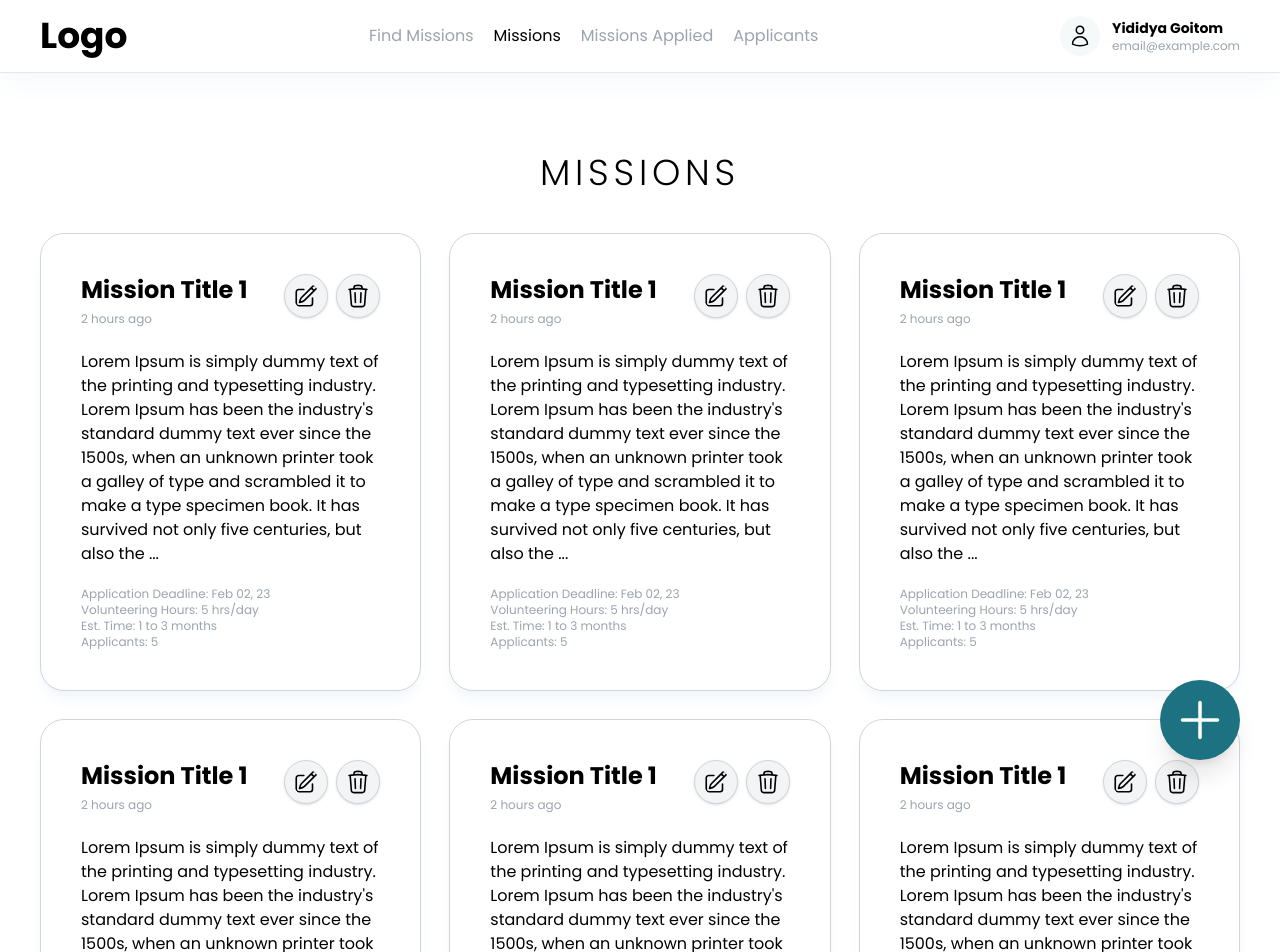
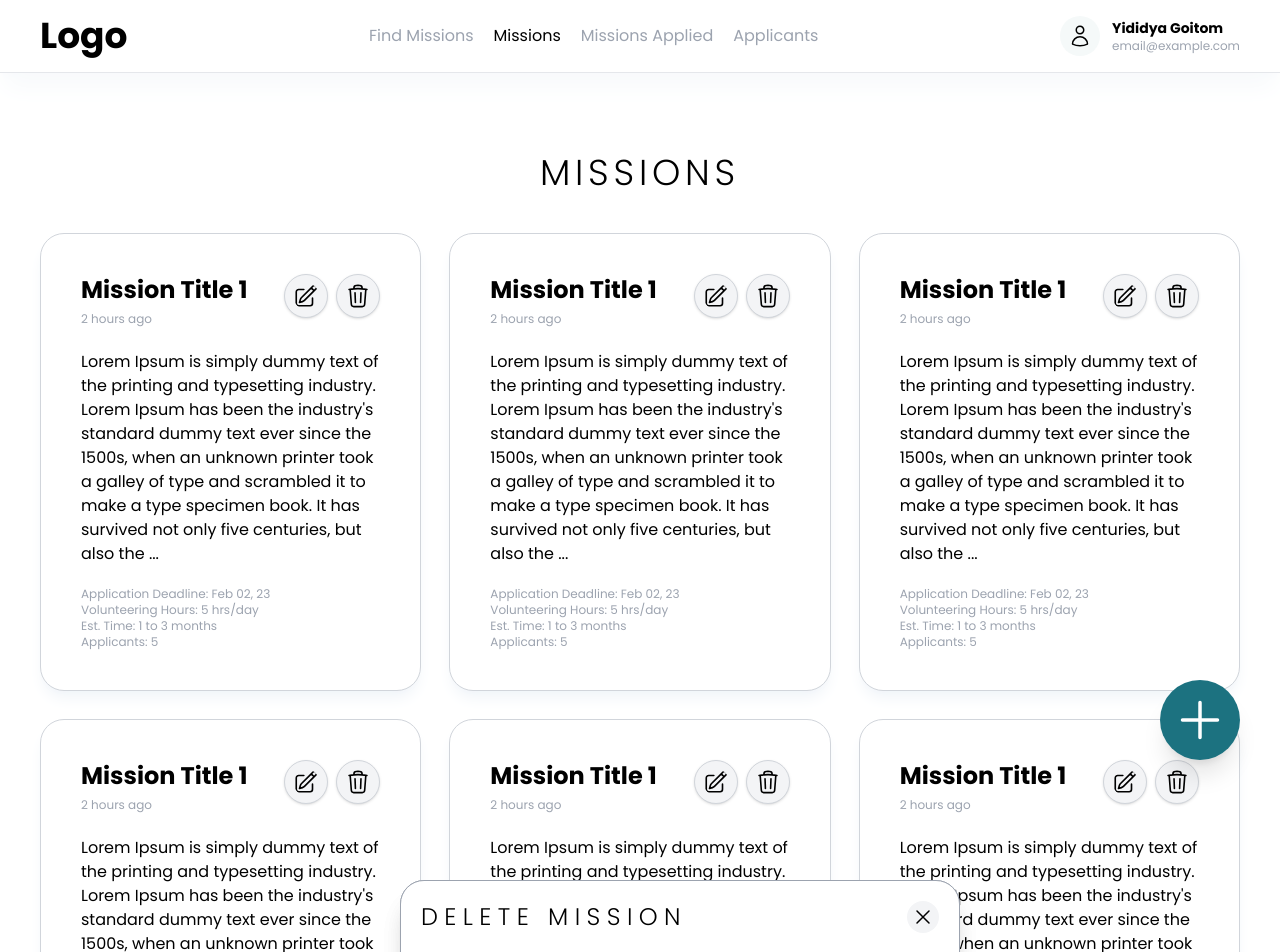
Before and after one commit to Yidu-xSkript/volunteer_connect, a React (Create React App) app in the folder frontend/: page /missions in a window 1280 px wide. Shown: the top 952 px of the page. Built offline with nearby package versions, Linux system fonts and the light colour scheme; a web font is replaced by a local one.

Commit message:
integrated the modal in the mission card component and in the missions page

```diff
--- a/frontend/src/components/cards/mission_org.js
+++ b/frontend/src/components/cards/mission_org.js
@@ -1,9 +1,9 @@
 import { PencilSquareIcon, TrashIcon } from "@heroicons/react/24/outline";
-function OrgMissionCard({id, title, post_human_date, description, deadline, volunteering_hours, est_time, applicants}) {
+// import { useState } from "react";
+// import MissionModal from "../modal/mission";
+
+function OrgMissionCard({id, title, post_human_date, description, deadline, volunteering_hours, est_time, applicants, openEditModal, openDeleteModal}) {
     // Use ID for edit & delete modal.
-
-    const openEditModal = () => {}
-    const openDeleteModal = () => {}
 
     return (
         <div className="rounded-3xl border border-gray-300 shadow-lg shadow-slate-100 p-10 bg-white space-y-5">
--- a/frontend/src/components/specific/side_info_card.js
+++ /dev/null
@@ -1 +0,0 @@
-// For On-Boarding
--- a/frontend/src/pages/missions/index.js
+++ b/frontend/src/pages/missions/index.js
@@ -3,6 +3,10 @@ import AuthLayout from "../../Layout/Auth";
 import { PlusIcon } from "@heroicons/react/24/outline";
 import Button from "../../components/form/button";
 import empty from "../../assets/empty.svg";
+import { useState } from "react";
+import ManageMissionModal from "../../components/modal/manageMission";
+import DeleteMissionModal from "../../components/modal/deleteMission";
+import { disableBodyScroll, enableBodyScroll } from 'body-scroll-lock';
 
 function Mission() {
     const missions = [
@@ -67,7 +71,43 @@ function Mission() {
             description: 'Lorem Ipsum is simply dummy text of the printing and typesetting industry. Lorem Ipsum has been the industry\'s standard dummy text ever since the 1500s, when an unknown printer took a galley of type and scrambled it to make a type specimen book. It has survived not only five centuries, but also the leap into electronic typesetting, remaining essentially unchanged. It was popularised in the 1960s with the release of Letraset sheets containing Lorem Ipsum passages, and more recently with desktop publishing software like Aldus PageMaker including versions of Lorem Ipsum.',
         }
     ]
+
+    const [showModal, setShowModal] = useState(false)
+    const [showDelModal, setShowDelModal] = useState(false)
+    const [type, setType] = useState()
+    // const [selectedMission, setSelectedMission] = useState()
+
+
+    const bodyScrollStatus = (disable = true) => {
+        const targetElement = document.querySelector('#modal');
+        disable ? disableBodyScroll(targetElement) : enableBodyScroll(targetElement);
+    }
+    const openEditModal = () => {
+        setType("Edit")
+        setShowModal(true)
+        bodyScrollStatus()
+    }
+    const openAddModal = () => {
+        setType("Add")
+        setShowModal(true)
+        bodyScrollStatus()
+    }
+    const closeModal = () => {
+        if (showModal) setShowModal(false)
+        if (showDelModal) setShowDelModal(false)
+        setType("")
+        bodyScrollStatus(false)
+    }
+    const OpenDeleteModal = () => {
+        setShowDelModal(true)
+        bodyScrollStatus()
+    }
+
     return (
+        <>
+            {/* Add Modal + Edit Modal  - defined with type */}
+            <ManageMissionModal showModal={showModal} type={type} close={closeModal} />
+            <DeleteMissionModal showModal={showDelModal} close={closeModal} />
             <AuthLayout>
                 <div className="relative">
                     <div className="p-10 mx-auto container">
@@ -88,22 +128,25 @@ function Mission() {
                                         id={mission.id}
                                         post_human_date={mission.post_human_date}
                                         title={mission.title}
-                                    volunteering_hours={mission.volunteering_hours} />
+                                        volunteering_hours={mission.volunteering_hours}
+                                        openEditModal={openEditModal}
+                                        openDeleteModal={OpenDeleteModal} />
                                 ))}
                             </div> :
                             <div className="rounded-3xl border border-gray-300 shadow p-10 grid grid-cols-4">
-                            <img src={empty} alt="No Content Found."  className="col-span-1" />
+                                <img src={empty} alt="No Content Found." className="col-span-1" />
                                 <div className="flex flex-col items-center justify-center col-span-3 space-y-6">
                                     <h3 className="uppercase tracking-[0.6rem] font-light text-4xl">Empty!</h3>
                                     <p className="text-2xl font-light text-gray-500 capitalize">You have not created any missions yet!</p>
-                                <Button text={"Create Mission"} className="text-xl px-8 rounded-full" />
+                                    <Button text={"Create Mission"} className="text-xl px-8 rounded-full" action={openAddModal} />
                                 </div>
                             </div>}
                         {missions.length > 0 && <div className="cursor-pointer text-lg text-center uppercase tracking-[0.2rem] font-semibold" title="Load More Missions">Load More</div>}
                     </div>
-                <PlusIcon className="w-20 p-3 rounded-full bg-primary shadow-xl fixed bottom-10 right-10 text-white cursor-pointer" title="Add Mission" />
+                    <PlusIcon className="w-20 p-3 rounded-full bg-primary shadow-xl fixed bottom-10 right-10 text-white cursor-pointer" title="Add Mission" onClick={openAddModal} />
                 </div>
             </AuthLayout>
+        </>
     );
 }
 export default Mission;
```
Also changed, not shown: frontend/src/components/container.js (deleted), frontend/src/components/filter.js (deleted). Lines whose indentation alone changed are shown as unchanged.
